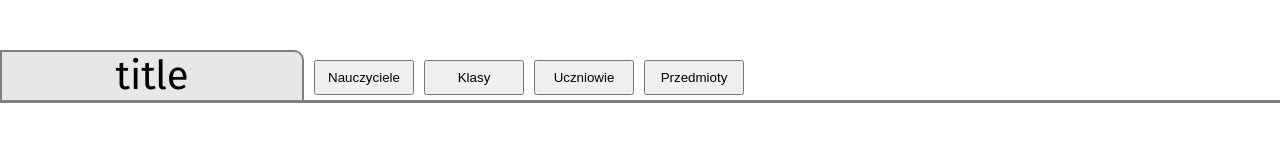
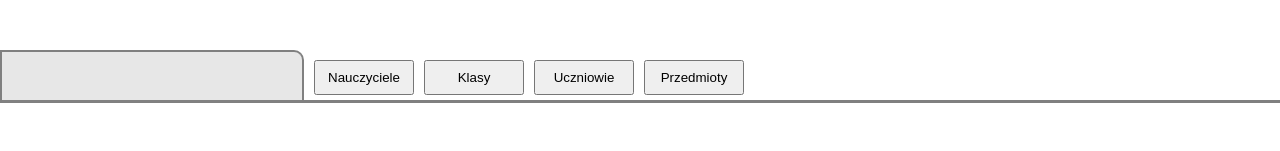
Before and after one commit to 433MHz/electronic-diary, a Vue app: page /Classes in a window 1280 px wide. Shown: the top 151 px of the page. Built offline with nearby package versions, Linux system fonts and the light colour scheme.

Commit message:
I set paths to views

```diff
--- a/src/views/MainView.vue
+++ b/src/views/MainView.vue
@@ -1,12 +1,12 @@
 <template>
     <div id="topDiv">
         <div style="height:50px"></div>
-        <div id="titleDiv">{{title}}</div>
+        <div id="titleDiv">{{$store.getters.getTitle}}</div>
         <div style="display:inline; float:left">
-        <router-link to="/leftMenuBar"><button>Nauczyciele</button></router-link>
-        <router-link to=""><button>Klasy</button></router-link>
-        <router-link to=""><button>Uczniowie</button></router-link>
-        <router-link to=""><button>Przedmioty</button></router-link>
+        <router-link :to="{name: 'Teachers'}"><button>Nauczyciele</button></router-link>
+        <router-link :to="{name: 'Classes'}"><button>Klasy</button></router-link>
+        <router-link :to="{name: 'Students'}"><button>Uczniowie</button></router-link>
+        <router-link :to="{name: 'Subjects'}"><button>Przedmioty</button></router-link>
         </div>
     </div>
     <div id="bottomDiv">
@@ -16,11 +16,7 @@
 
 <script>
 export default {
-    data(){
-        return{
-            title: 'title'
-        }
-    }
+
 }
 </script>
 
```
